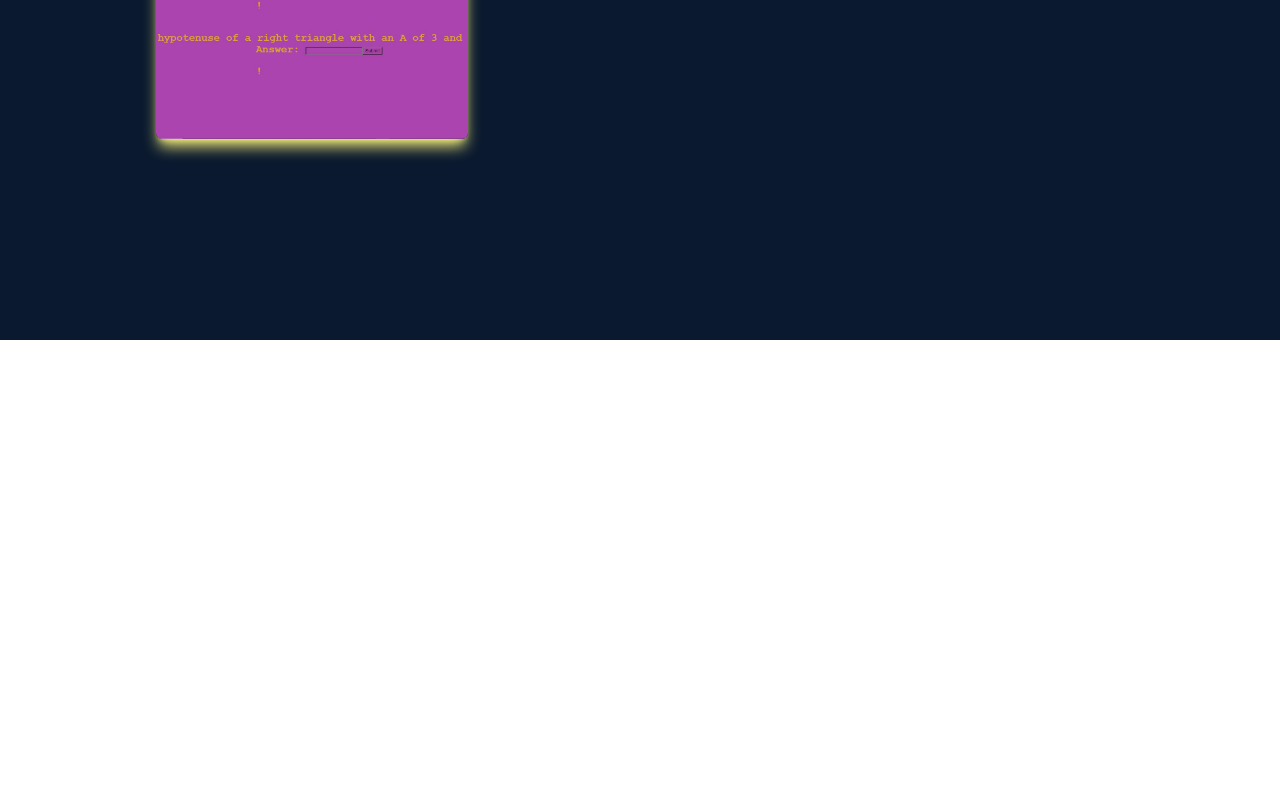
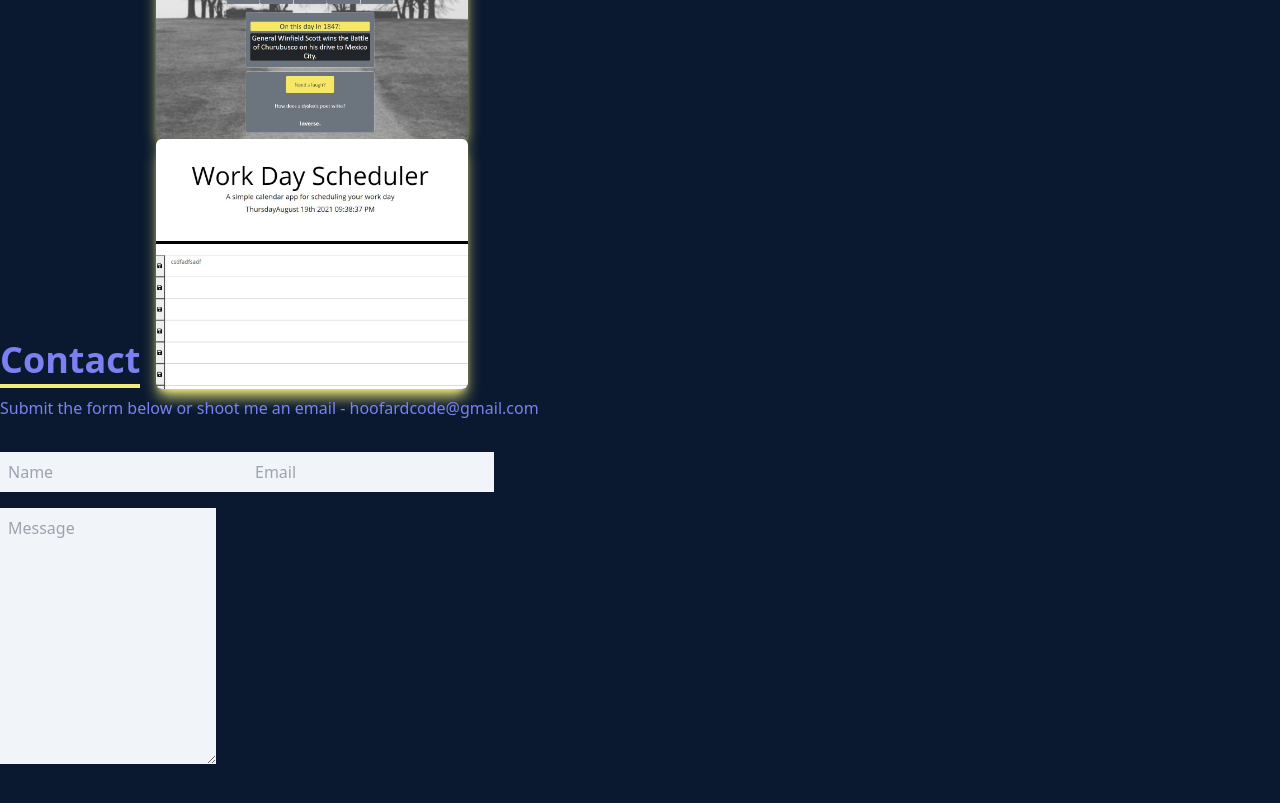
Before and after one commit to hoofmonger/hoofard-code-portfolio, a React (Create React App) app: page / in a window 1280 px wide. Shown: the part 2860-3663 px from the top of the page. Before the commit the page ends 3200 px from the top, so only its background shows below. Built offline with nearby package versions, Linux system fonts and the light colour scheme.

Commit message:
added contact component, finished work component

```diff
--- a/src/App.js
+++ b/src/App.js
@@ -3,6 +3,7 @@ import Navbar from "./components/Navbar";
 import About from "./components/About";
 import Skills from "./components/Skills";
 import Work from "./components/Work";
+import Contact from "./components/Contact"
 
 function App() {
   return (
@@ -12,6 +13,7 @@ function App() {
     <About />
     <Skills />
     <Work />
+    <Contact />
     </div>
   );
 }
--- /dev/null
+++ b/src/components/Contact.jsx
@@ -0,0 +1,23 @@
+import React from 'react'
+
+const Contact = () => {
+  return (
+    <div name='Contact' className='bg-[#0a192f] w-full h-screen text-[#7b81f2]'>
+        <form action="" className='flex flex-col max-w-[600px] w-full'>
+            <div className='pb-8'>
+                <p className='text-4xl font-bold inline border-b-4 border-[#f2ec7b]'>
+                Contact
+                </p>
+                <p className='py-4'>
+                    Submit the form below or shoot me an email - hoofardcode@gmail.com
+                </p>
+                <input className='my-4 p-2 bg-slate-100'type="text" name="name" placeholder='Name' />
+                <input className='my-4 p-2 bg-slate-100' type="text" name="email" placeholder='Email' />
+                <textarea className='bg-slate-100 p-2' name="message" rows="10" placeholder='Message'></textarea>
+            </div>
+        </form>
+    </div>
+  )
+}
+
+export default Contact
--- a/src/components/Work.jsx
+++ b/src/components/Work.jsx
@@ -36,6 +36,46 @@ const Work = () => {
             </div>
           </div>
         </div>
+        <div className='grid sm:grid-cols-2 md:grid-cols-3 gap-4'>
+          {/*card container*/}
+          <div style={{backgroundImage:`url(${Homepage})`}}
+          className='shadow-lg shadow-[#f2ec7b] group container rounded-md flex justify-center items-center mx-auto content-div'>
+            {/*hover effects*/}
+            <div className='opacity-0 group-hover:opacity-100'>
+              <span className='text-2xl font-bold tracking-wider'>
+                Math Quiz Application
+              </span>
+              <div className='pt-8 text-center'>
+                <a href="https://hoofmonger.github.io/coding-quiz/">
+                  <button className='text-center rounded-lg px-4 py-3 m-2 bg-white font-bold text-lg'>Demo</button>
+                </a>
+                <a href="https://github.com/jpolmon/NewTabHomepage">
+                  <button className='text-center rounded-lg px-4 py-3 m-2 bg-white font-bold text-lg'>Code</button>
+                </a>
+              </div>
+            </div>
+          </div>
+        </div>
+        <div className='grid sm:grid-cols-2 md:grid-cols-3 gap-4'>
+          {/*card container*/}
+          <div style={{backgroundImage:`url(${dayPlanner})`}}
+          className='shadow-lg shadow-[#f2ec7b] group container rounded-md flex justify-center items-center mx-auto content-div'>
+            {/*hover effects*/}
+            <div className='opacity-0 group-hover:opacity-100'>
+              <span className='text-2xl font-bold tracking-wider'>
+                Math Quiz Application
+              </span>
+              <div className='pt-8 text-center'>
+                <a href="https://hoofmonger.github.io/day-planner/">
+                  <button className='text-center rounded-lg px-4 py-3 m-2 bg-white font-bold text-lg'>Demo</button>
+                </a>
+                <a href="https://github.com/hoofmonger/day-planner">
+                  <button className='text-center rounded-lg px-4 py-3 m-2 bg-white font-bold text-lg'>Code</button>
+                </a>
+              </div>
+            </div>
+          </div>
+        </div>
       </div>
 
     </div>
```
